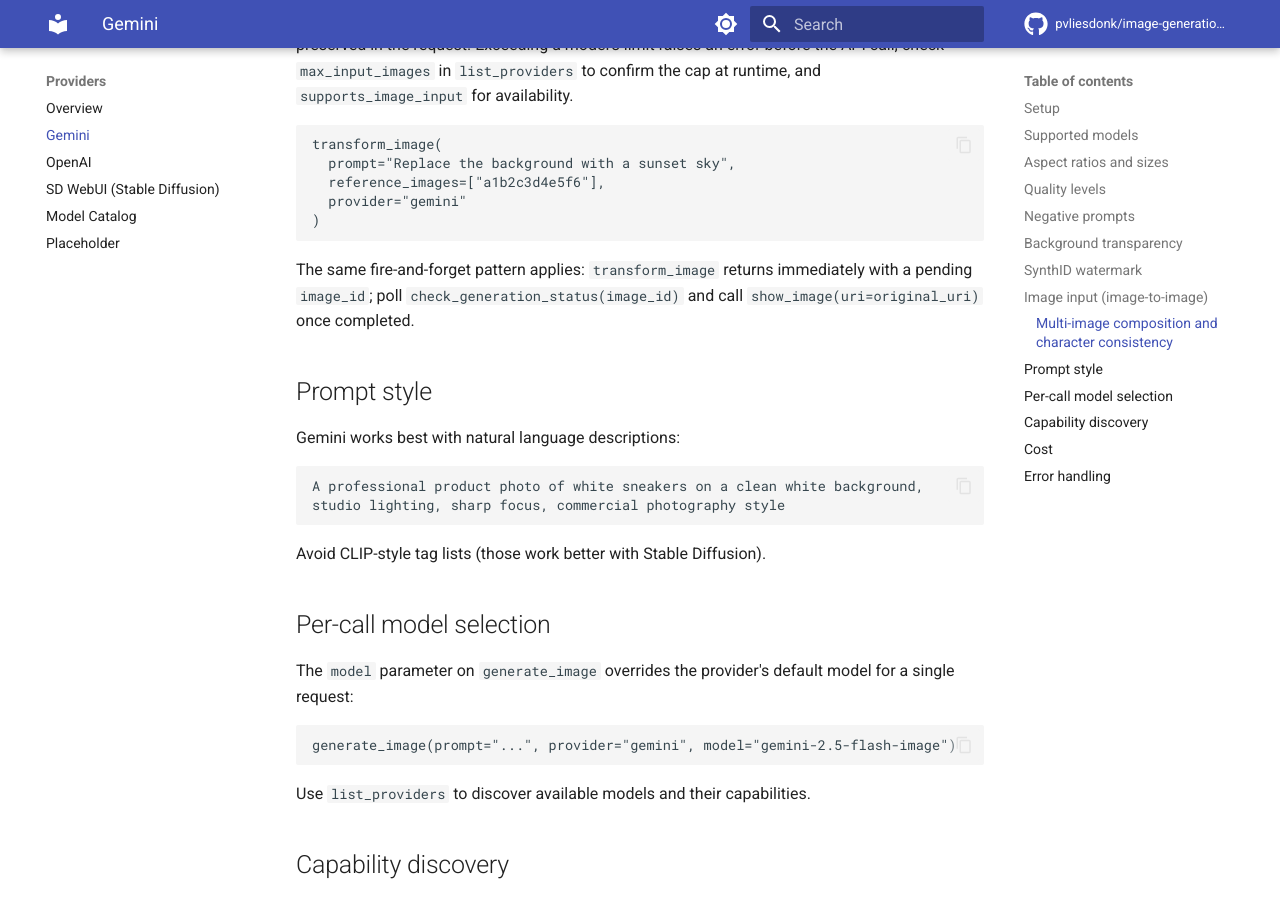
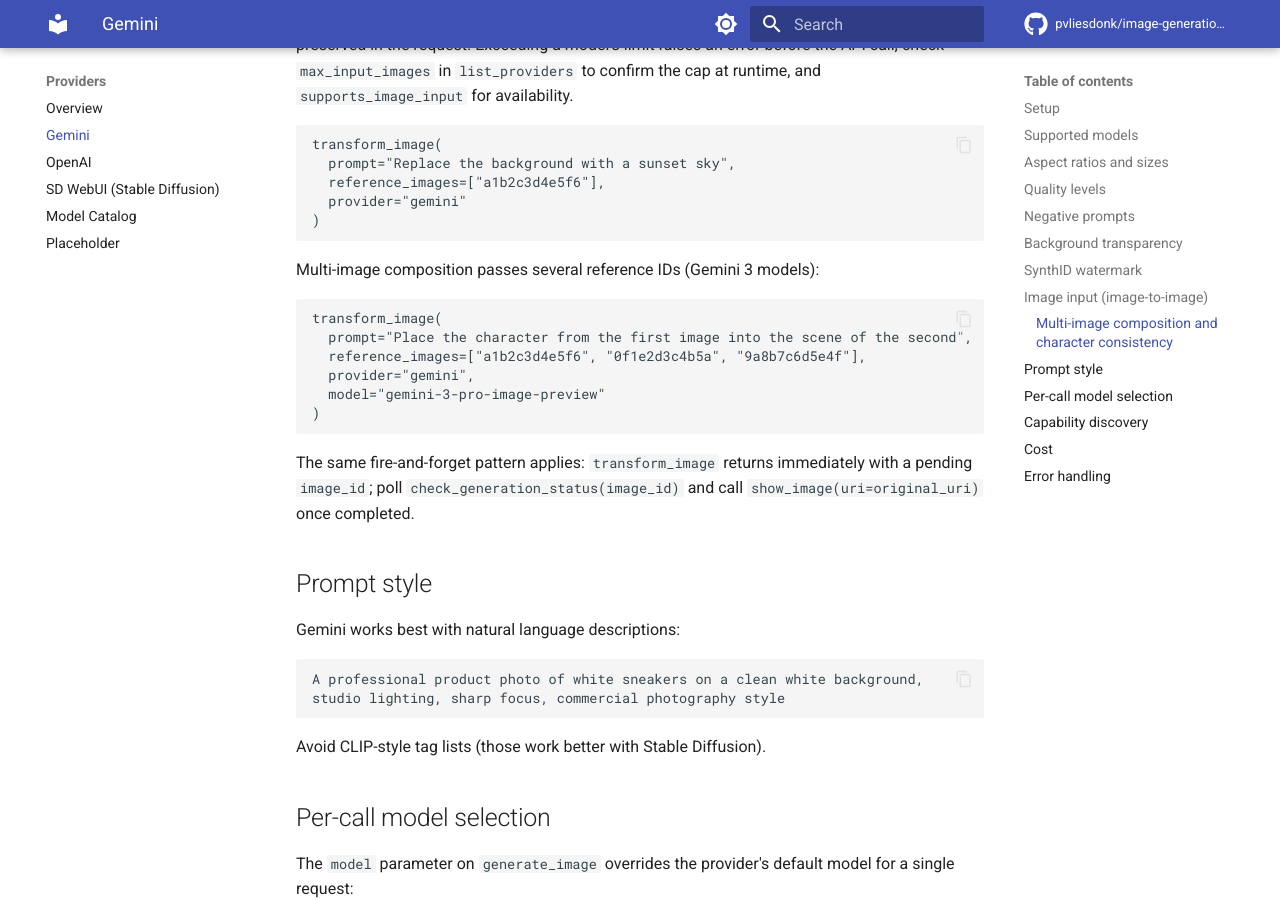
Before and after one commit to pvliesdonk/image-generation-mcp, an MkDocs documentation site: the page built from docs/providers/gemini.md, in a window 1280 px wide and 900 px high, scrolled down 3641 px. Built offline with MkDocs 1.6.1 and Material for MkDocs 9.7.7, drawn with Linux system fonts in a browser that asks for light colours; comment, search, counter and statistics services are not loaded; the version menu is left out.

Commit message:
docs: add drift-warning comment and multi-image example (review nits)
claude-review observations on #267 (non-blocking, applied):
- _KNOWN_IMAGE_MODELS now notes that new models also need a
  _MAX_INPUT_IMAGES_BY_MODEL entry (else the conservative default applies).
- Gemini provider docs show a multi-image composition example.

Co-Authored-By: Claude Opus 4.8 (1M context) <noreply@anthropic.com>

````diff
--- a/docs/providers/gemini.md
+++ b/docs/providers/gemini.md
@@ -104,6 +104,17 @@ transform_image(
 )
 ```
 
+Multi-image composition passes several reference IDs (Gemini 3 models):
+
+```
+transform_image(
+  prompt="Place the character from the first image into the scene of the second",
+  reference_images=["a1b2c3d4e5f6", "0f1e2d3c4b5a", "9a8b7c6d5e4f"],
+  provider="gemini",
+  model="gemini-3-pro-image-preview"
+)
+```
+
 The same fire-and-forget pattern applies: `transform_image` returns immediately with a pending `image_id`; poll `check_generation_status(image_id)` and call `show_image(uri=original_uri)` once completed.
 
 ## Prompt style
````
Also changed, not shown: 1 other file.
